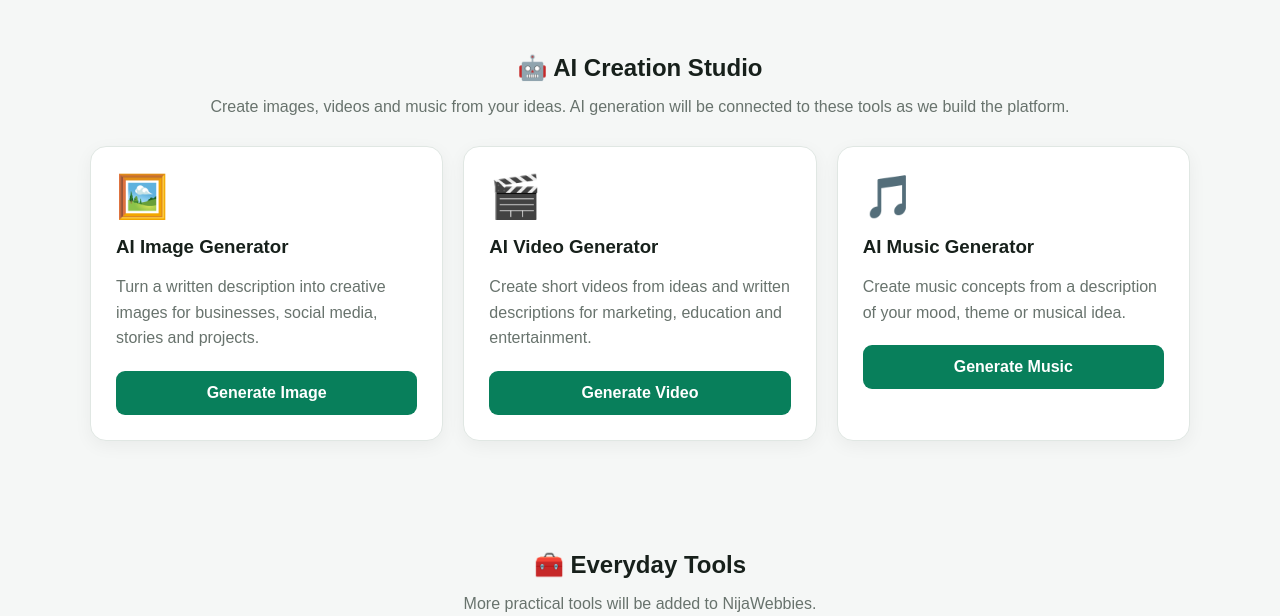
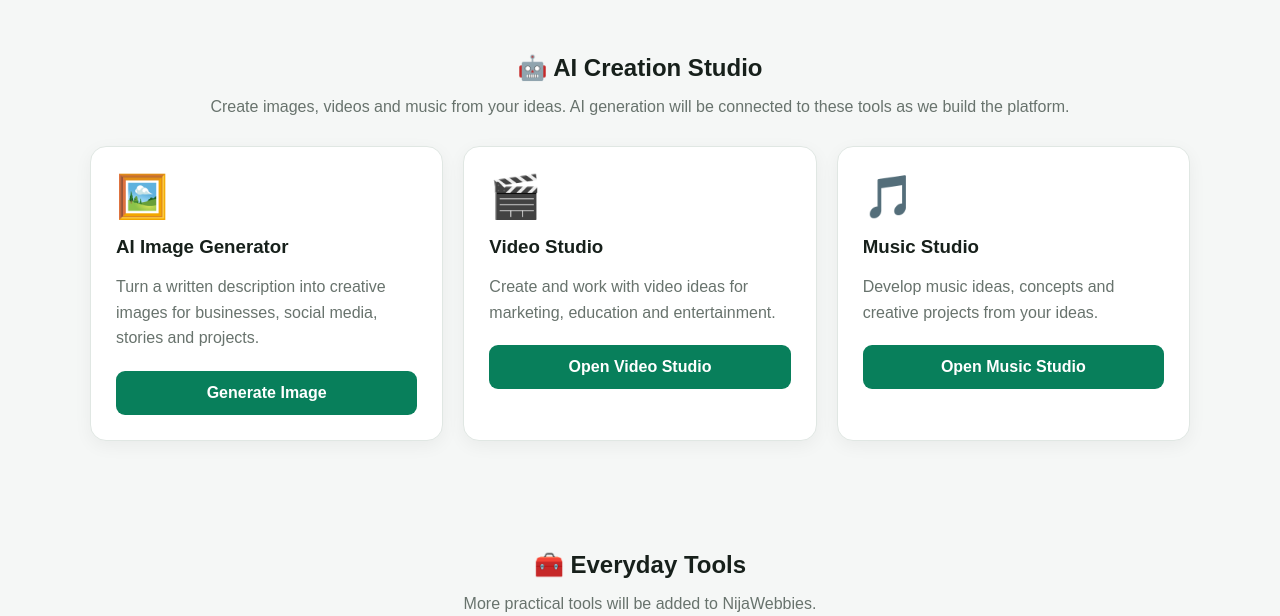
Before and after one commit to rajiolayinka77-lang/Nijawebbies, a Flask app: page /tools in a window 1280 px wide. Shown: the part 300-916 px from the top of the page. Run offline with Flask 3, Linux system fonts and the light colour scheme; some libraries are stand-ins or nearby versions.

Commit message:
Update tools.html

```diff
--- a/templates/tools.html
+++ b/templates/tools.html
@@ -255,7 +255,7 @@
             </div>
 
 
-            <!-- AI VIDEO GENERATOR -->
+            <!-- VIDEO STUDIO -->
 
             <div class="card">
 
@@ -264,26 +264,26 @@
                 </div>
 
                 <h3>
-                    AI Video Generator
+                    Video Studio
                 </h3>
 
                 <p>
-                    Create short videos from ideas and
-                    written descriptions for marketing,
-                    education and entertainment.
+                    Create and work with video ideas
+                    for marketing, education and
+                    entertainment.
                 </p>
 
                 <a
-                    href="{{ url_for('video_generator') }}"
+                    href="{{ url_for('video_studio') }}"
                     class="button"
                 >
-                    Generate Video
+                    Open Video Studio
                 </a>
 
             </div>
 
 
-            <!-- AI MUSIC GENERATOR -->
+            <!-- MUSIC STUDIO -->
 
             <div class="card">
 
@@ -292,19 +292,19 @@
                 </div>
 
                 <h3>
-                    AI Music Generator
+                    Music Studio
                 </h3>
 
                 <p>
-                    Create music concepts from a description
-                    of your mood, theme or musical idea.
+                    Develop music ideas, concepts and
+                    creative projects from your ideas.
                 </p>
 
                 <a
-                    href="{{ url_for('music_generator') }}"
+                    href="{{ url_for('music_studio') }}"
                     class="button"
                 >
-                    Generate Music
+                    Open Music Studio
                 </a>
 
             </div>
```
